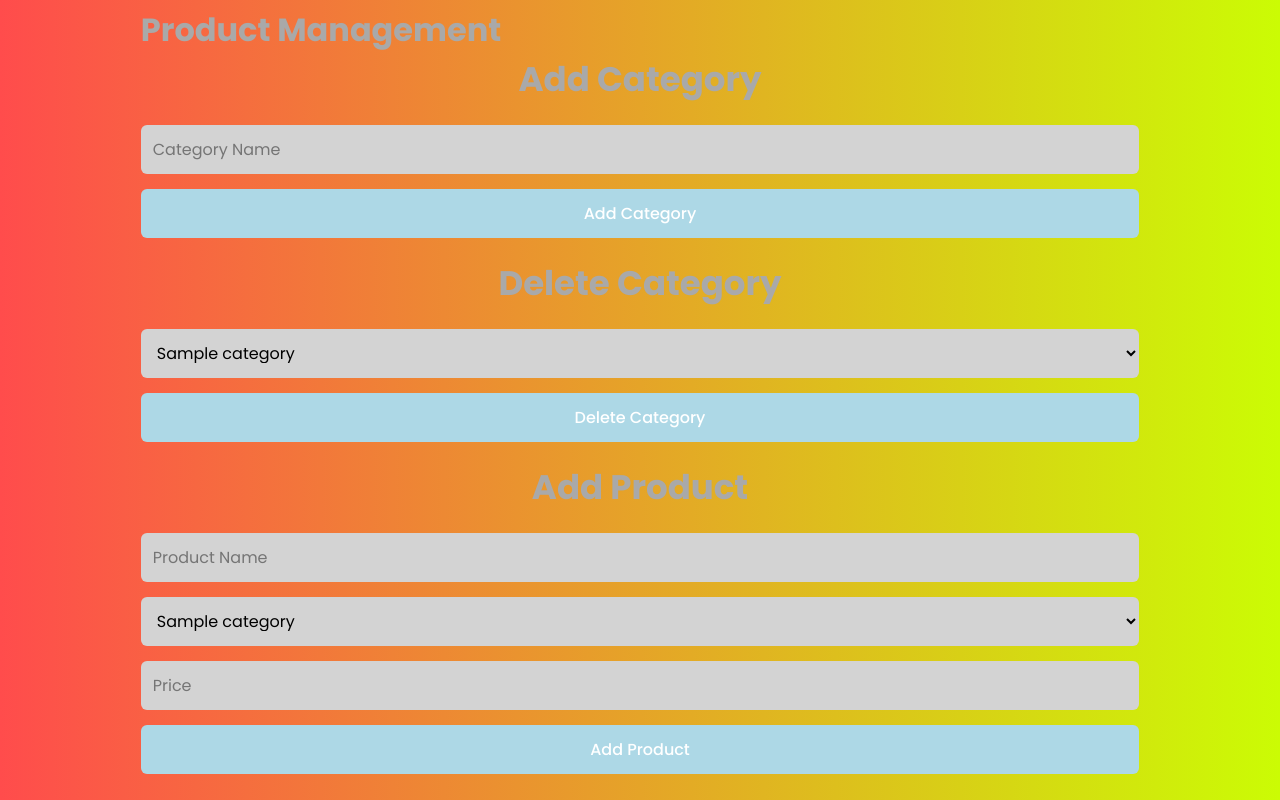
After one commit to Sakocpo/SE104, a PHP site: page /product_management.php in a window 1280 px wide. The commit adds this page. Run offline with PHP 8.4, Linux system fonts and the light colour scheme; the visitor is signed in with stand-in values (Sample User, id 1); tables that the repository leaves empty or names only in its code hold one stand-in row (values such as "Sample post").

Commit message:
update sidebar, barebone of product management

```diff
--- /dev/null
+++ b/product_management.php
@@ -0,0 +1,72 @@
+<?php
+session_start();
+require_once 'config.php';
+
+if (!isset($_SESSION['user']) || $_SESSION['user']['role'] !== 'admin') {
+    header("Location: index.php");
+    exit();
+}
+
+if ($_SERVER['REQUEST_METHOD'] === 'POST') {
+    if (isset($_POST['add_category'])) {
+        $category_name = $_POST['category_name'];
+        $connection->query("INSERT INTO categories (name) VALUES ('$category_name')");
+    } elseif (isset($_POST['delete_category'])) {
+        $category_id = $_POST['category_id'];
+        $connection->query("DELETE FROM categories WHERE id = $category_id");
+    } elseif (isset($_POST['add_product'])) {
+        $product_name = $_POST['product_name'];
+        $category_id = $_POST['category_id'];
+        $price = $_POST['price'];
+        $connection->query("INSERT INTO products (name, category_id, price) VALUES ('$product_name', $category_id, $price)");
+    }
+}
+?>
+
+<!DOCTYPE html>
+<html lang="en">
+<head>
+    <meta charset="UTF-8">
+    <meta name="viewport" content="width=device-width, initial-scale=1.0">
+    <title>Product Management</title>
+    <link rel="stylesheet" href="style.css">
+</head>
+<body>
+    <div class="content">
+        <h1>Product Management</h1>
+        <form method="POST">
+            <h2>Add Category</h2>
+            <input type="text" name="category_name" placeholder="Category Name" required>
+            <button type="submit" name="add_category">Add Category</button>
+        </form>
+
+        <form method="POST">
+            <h2>Delete Category</h2>
+            <select name="category_id" required>
+                <?php
+                $categories = $connection->query("SELECT * FROM categories");
+                while ($category = $categories->fetch_assoc()) {
+                    echo "<option value='{$category['id']}'>{$category['name']}</option>";
+                }
+                ?>
+            </select>
+            <button type="submit" name="delete_category">Delete Category</button>
+        </form>
+
+        <form method="POST">
+            <h2>Add Product</h2>
+            <input type="text" name="product_name" placeholder="Product Name" required>
+            <select name="category_id" required>
+                <?php
+                $categories = $connection->query("SELECT * FROM categories");
+                while ($category = $categories->fetch_assoc()) {
+                    echo "<option value='{$category['id']}'>{$category['name']}</option>";
+                }
+                ?>
+            </select>
+            <input type="number" name="price" placeholder="Price" required>
+            <button type="submit" name="add_product">Add Product</button>
+        </form>
+    </div>
+</body>
+</html>
--- a/style.css
+++ b/style.css
@@ -98,3 +98,63 @@ p a:hover {
     text-align: center;
     margin-bottom: 20px;
 }
+
+/* Sidebar styles */
+.sidebar {
+    position: fixed;
+    top: 0;
+    left: -250px; /* Hidden by default */
+    width: 250px;
+    height: 100%;
+    background-color: #333;
+    color: white;
+    transition: left 0.3s ease;
+    padding-top: 20px;
+}
+
+.sidebar.active {
+    left: 0; /* Show sidebar when active */
+}
+
+.sidebar .toggle-btn {
+    position: absolute;
+    top: 0px;
+    right: -40px;
+    background-color: #333;
+    color: white;
+    border: none;
+    padding: 10px;
+    cursor: pointer;
+}
+
+.sidebar ul {
+    list-style: none;
+    padding: 10px 0;
+}
+
+.sidebar ul li {
+    padding: 15px 20px;
+    overflow: hidden; /* Ensure content is not covered */
+    white-space: nowrap; /* Prevent text wrapping */
+    text-overflow: ellipsis; /* Add ellipsis for overflow */
+}
+
+.sidebar ul li a {
+    color: white;
+    text-decoration: none;
+}
+
+.sidebar ul li a:hover {
+    text-decoration: underline;
+}
+
+/* Content styles */
+.content {
+    margin-left: 0;
+    transition: margin-left 0.3s ease;
+}
+
+.sidebar.active ~ .content {
+    margin-left: 250px; /* Adjust content when sidebar is active */
+    margin-top: 250px;
+}
```
Also changed, not shown: admin.php (+17 -12 lines), script.js (+7 -0 lines).
